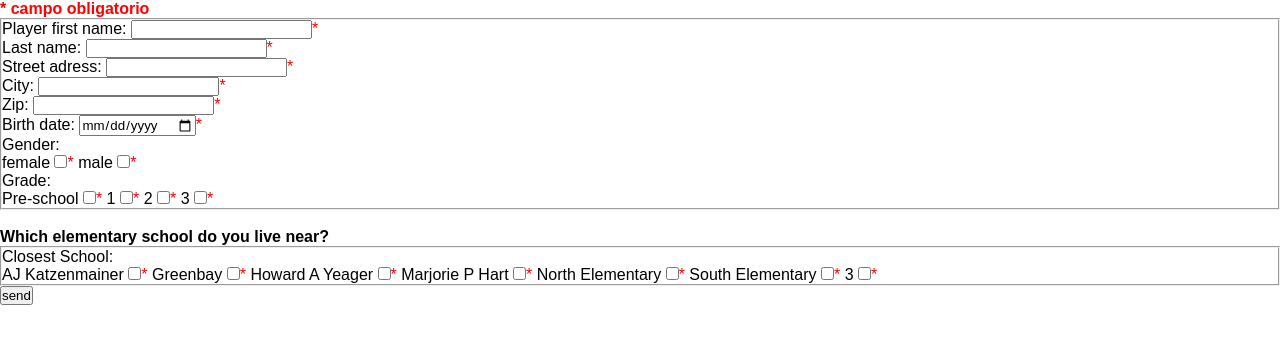
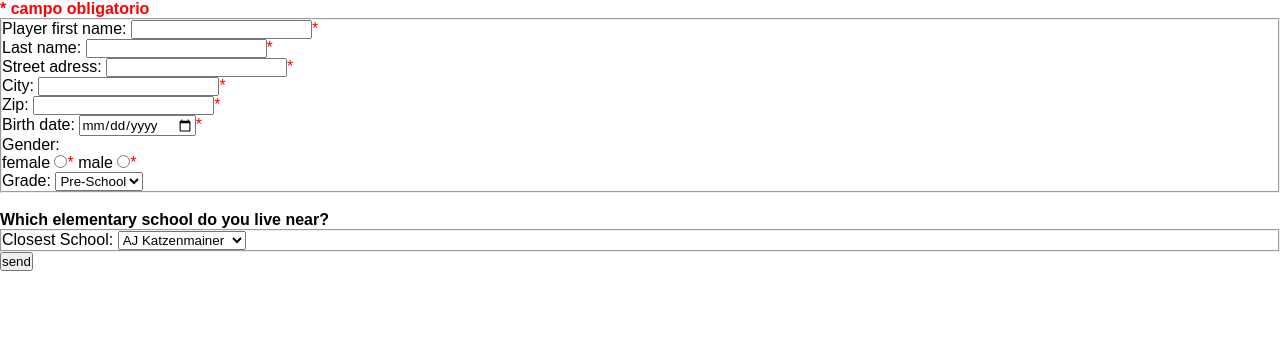
Before and after one commit to MansurLui/MansurLui-MDHL_Mansur, a plain HTML site: page registration.html in a window 1280 px wide. Shown: the part 458-800 px from the top of the page. Drawn offline with Linux system fonts and the light colour scheme.

Commit message:
mejorando forms

```diff
--- a/registration.html
+++ b/registration.html
@@ -38,55 +38,38 @@
                     <label for="street_adress">Street adress:</label>
                     <input type="text" name="street" id="street_adress"><span style="color:red">*</span><br>
                     <label for="city">City:</label>
-                    <input type="text" name="city_name" id="city"><span style="color:red">*</span><br>
+                    <input type="text" name="city name" id="city"><span style="color:red">*</span><br>
                     <label for="zip_code">Zip:</label>
                     <input type="number" name="zip" id="zip_code"><span style="color:red">*</span><br>
                     <label for="birth_date">Birth date:</label>
                     <input type="date" name="birth" id="birth_date"><span style="color:red">*</span><br>
                     <p>Gender:</p>
                     <label>female
-                        <input type="checkbox" name="gender_female" value="female"><span style="color:red">*</span>
+                        <input type="radio" name="gender" value="female"><span style="color:red">*</span>
                     </label>
                     <label>male
-                        <input type="checkbox" name="gender_male" value="male"><span style="color:red">*</span>
+                        <input type="radio" name="gender" value="male"><span style="color:red">*</span>
                     </label><br>
-                    <p>Grade:</p>
-                    <label>Pre-school
-                        <input type="checkbox" name="grade_pre" value="Pre-school"><span style="color:red">*</span>
-                    </label>
-                    <label>1
-                        <input type="checkbox" name="grade1" value="1"><span style="color:red">*</span>
-                    </label>
-                    <label>2
-                        <input type="checkbox" name="grade2" value="2"><span style="color:red">*</span>
-                    </label>
-                    <label>3
-                        <input type="checkbox" name="grade3" value="3"><span style="color:red">*</span>
+                    <label for="select">Grade:</label>
+                    <select name="grade" id="select">
+                        <option value="pre-school">Pre-School</option>
+                        <option value="1">1</option>
+                        <option value="2">2</option>
+                        <option value="3">3</option>
+                    </select>
                     </label><br>
                 </fieldset><br>
                 <p><b>Which elementary school do you live near?</b></p>
                 <fieldset>
-                    <p>Closest School:</p>
-                    <label>AJ Katzenmainer
-                        <input type="checkbox" name="school_AJ" value="AJ_Katzenmainer"><span style="color:red">*</span>
-                    </label>
-                    <label>Greenbay
-                        <input type="checkbox" name="school_Greenbay" value="Greenbay"><span style="color:red">*</span>
-                    </label>
-                    <label>Howard A Yeager
-                        <input type="checkbox" name="school_Howard" value="Howard_a_yeaguer"><span style="color:red">*</span>
-                    </label>
-                    <label>Marjorie P Hart
-                        <input type="checkbox" name="school_Marjorie" value="Marjorie_p_hart"><span style="color:red">*</span>
-                    </label>
-                    <label>North Elementary
-                        <input type="checkbox" name="school_North" value="North_elementary"><span style="color:red">*</span>
-                    </label>
-                    <label>South Elementary
-                        <input type="checkbox" name="school_South" value="South_elementary"><span style="color:red">*</span>
-                    </label>
-                    <label>3
-                        <input type="checkbox" name="grade3" value="3"><span style="color:red">*</span>
+                    <label for="select_school">Closest School:</label>
+                    <select name="School" id="select_school">
+                        <option value="AJ Katzenmainer">AJ Katzenmainer</option>
+                        <option value="Greenbay">Greenbay</option>
+                        <option value="Howard A Yeager">Howard A Yeager</option>
+                        <option value="Marjorie P Hart">Marjorie P Hart</option>
+                        <option value="North Elementary">North Elementary</option>
+                        <option value="South Elementary">South Elementary</option>
+                    </select>
                     </label>
                 </fieldset>
                 <input type="submit" value="send">
```
